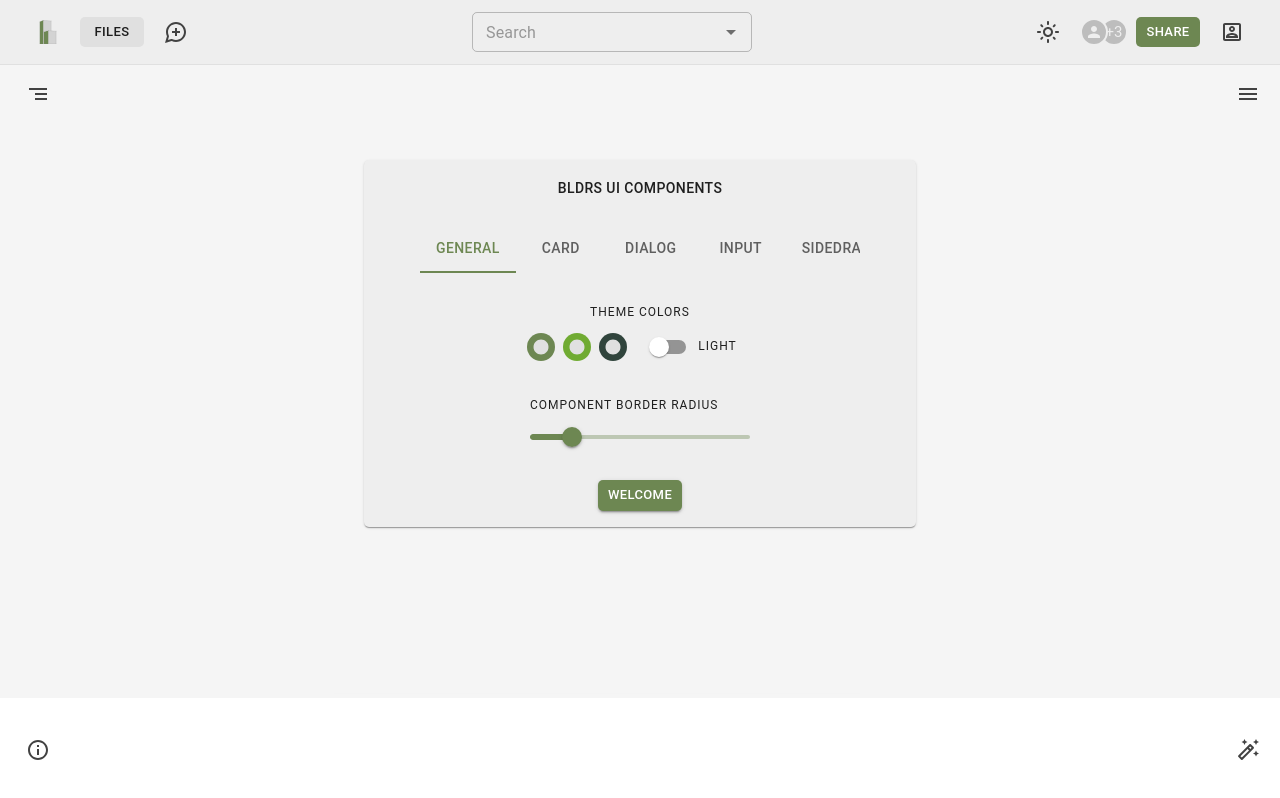
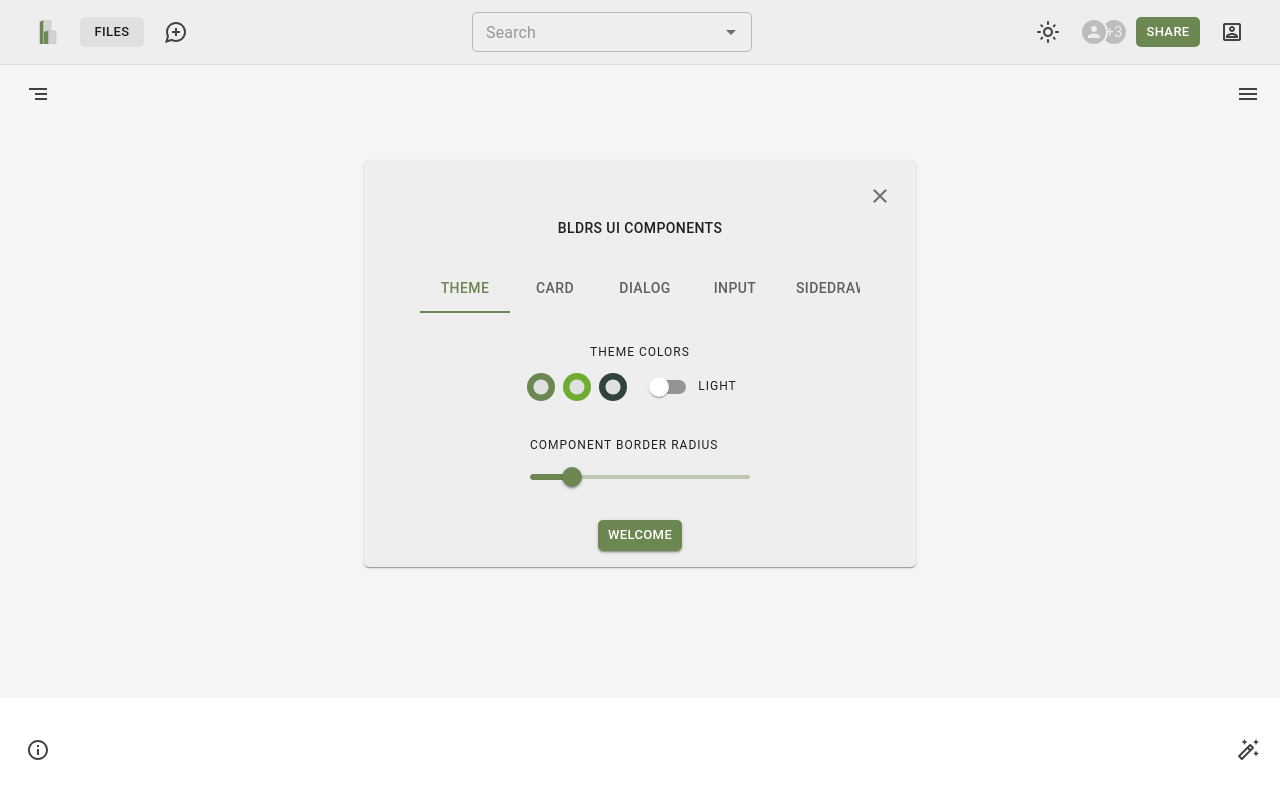
Before and after one commit to OlegMoshkovich/Bldrs_Components, a React (Create React App) app: page / in a window 1280 px wide. Both pictures are taken after a click on the button 48 px from the left and 32 px from the top of the page. Built offline with nearby package versions, Linux system fonts and the light colour scheme.

Commit message:
adjustments

```diff
--- a/src/AppBar.jsx
+++ b/src/AppBar.jsx
@@ -10,7 +10,6 @@ import MapsUgcOutlinedIcon from '@mui/icons-material/MapsUgcOutlined';
 import PortraitOutlinedIcon from '@mui/icons-material/PortraitOutlined';
 import LightModeOutlinedIcon from '@mui/icons-material/LightModeOutlined';
 import NightlightOutlinedIcon from '@mui/icons-material/NightlightOutlined';
-import HelpOutlineOutlinedIcon from '@mui/icons-material/HelpOutlineOutlined';
 import useMediaQuery from '@mui/material/useMediaQuery';
 import AutocompleteExample from './AutoComplete'
 import AvatarGroup from './AvatarGroup'
--- a/src/AutoComplete.jsx
+++ b/src/AutoComplete.jsx
@@ -10,15 +10,13 @@ export default function AutocompleteExample() {
       <Autocomplete
         multiple
         id="tags-outlined"
-        options={walls}
+        options={elements}
         getOptionLabel={(option) => option.title}
-        // defaultValue={[walls[1]]}
         filterSelectedOptions
         size='small'
         renderInput={(params) => (
           <TextField
             {...params}
-            // label="Search"
             placeholder="Search"
             size='small'
           />
@@ -28,8 +26,7 @@ export default function AutocompleteExample() {
   );
 }
 
-// Top 100 films as rated by IMDb users. http://www.imdb.com/chart/top
-const walls = [
+const elements = [
   { title: 'Wall' },
   { title: 'Slab' },
   { title: 'Door' },
--- a/src/ComponentLibrary.jsx
+++ b/src/ComponentLibrary.jsx
@@ -19,17 +19,33 @@ import Slider from './Slider'
 import CircleIcon from '@mui/icons-material/Circle';
 import {colors} from './colors'
 import useStore from './Store';
+import CloseIcon from '@mui/icons-material/Close';
 
 
 function ComponentLibrary({changeTheme, darkTheme}) {
   const [currentTab, setCurrentTab] = useState('General')
   const { borderRadius, setBorderRadius, setThemeScheme } = useStore();
-  const tabList=['General', 'Card', 'Dialog', 'Input', 'SideDrawer', 'Timeline', 'Tree' ]
+  const {toggleShowComponents} = useStore();
+  const tabList=['Theme', 'Card', 'Dialog', 'Input', 'SideDrawer', 'Timeline', 'Tree' ]
   return (
     <Container
       maxWidth="sm"
     >
-      <Paper variant='background'>
+      <Paper variant='background'
+        sx={{
+          maxHeight: '400px',
+          overflow: 'scroll',
+      }}
+      >
+      <Stack
+            spacing={3}
+            direction="row"
+            justifyContent="flex-end"
+          >
+        <IconButton onClick={toggleShowComponents}>
+            <CloseIcon/>
+          </IconButton>
+        </Stack>
           <Stack
             spacing={3}
             direction="column"
@@ -39,7 +55,6 @@ function ComponentLibrary({changeTheme, darkTheme}) {
             <Typography variant="button">
               Bldrs UI components
             </Typography>
-            {/* <Logo scaled={false}/> */}
             <Stack
               direction="row"
               justifyContent="center"
@@ -59,8 +74,6 @@ function ComponentLibrary({changeTheme, darkTheme}) {
                 justifyContent="center"
                 alignItems="center"
               >
-                {/* <ButtonGroupControls/> */}
-                {/* <ButtonGroupOperations/> */}
                 <Stack direction="column" alignItems="center" >
                   <Typography variant='overline'>Theme colors</Typography>
                   <Stack direction="row" alignItems="center" spacing={3}>
--- a/src/Tree.jsx
+++ b/src/Tree.jsx
@@ -14,7 +14,7 @@ export default function FileSystemNavigator() {
       elevation={0}
       sx={{
         width: '100%',
-        paddingBottom: '10px'
+        paddingBottom: '20px'
       }}
       >
       <Stack
@@ -42,10 +42,10 @@ export default function FileSystemNavigator() {
           <TreeItem nodeId="5" label="Model 2">
             <TreeItem nodeId="10" label="Item 1" />
             <TreeItem nodeId="6" label="Item 2">
+              <TreeItem nodeId="7" label="Sub Item 1" />
               <TreeItem nodeId="8" label="Sub Item 1" />
-              <TreeItem nodeId="8" label="Sub Item 1" />
-              <TreeItem nodeId="8" label="Sub Item 1" />
-              <TreeItem nodeId="8" label="Sub Item 1" />
+              <TreeItem nodeId="9" label="Sub Item 1" />
+              <TreeItem nodeId="11" label="Sub Item 1" />
             </TreeItem>
           </TreeItem>
         </TreeView>
--- a/src/index.js
+++ b/src/index.js
@@ -136,7 +136,7 @@ const lightTheme = createTheme({
       main: grey[300],
     },
     background: {
-      paper: grey[100],  // Change to your desired color
+      paper: grey[300],  // Change to your desired color
       default: grey[200],  // Change to your desired color
     },
   },
@@ -156,7 +156,7 @@ const darkTheme = createTheme({
     },
     background: {
       paper: grey[800],  // Change to your desired color
-      default: grey[900],  // Change to your desired color
+      default: '#101010',  // Change to your desired color
     },
   },
   ...themeComponent,
```
